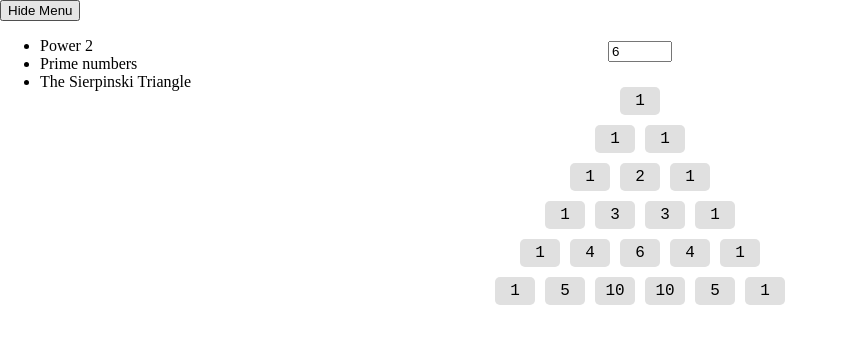
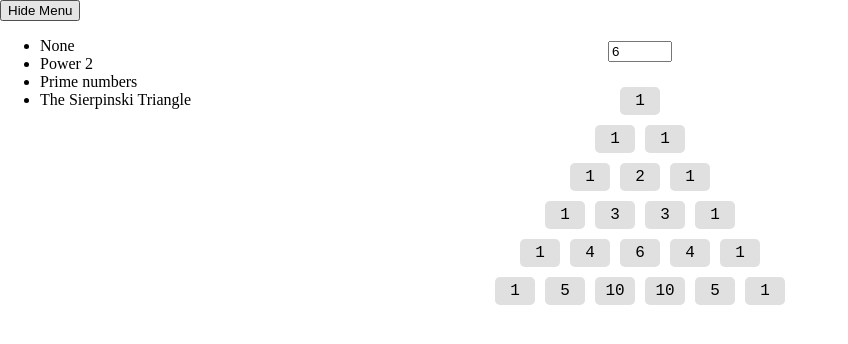
Before and after one commit to krystofmatejka/pascals-triangle, a Next.js app: page / in a window 1280 px wide. Shown: the top 344 px of the page, without its empty margins (0-848 px from the left). Built offline with nearby package versions, Linux system fonts and the light colour scheme.

Commit message:
add sierpinsky triangle

```diff
--- a/src/components/templates/home/home.tsx
+++ b/src/components/templates/home/home.tsx
@@ -1,5 +1,10 @@
 import {FC, useState, useEffect, useRef} from 'react'
 import styled from 'styled-components'
+
+enum Transformation {
+  None,
+  Sierpinski_Triangle
+}
 
 export const pascalsTriangle = (n) => {
   const triangle = [
@@ -61,30 +66,41 @@ const Number = styled.div<{highlight?: string}>`
 
 export const Home: FC = () => {
   const [floor, setFloor] = useState(6)
+  const [transformation, setTransformation] = useState(Transformation.None)
   const containerRef = useRef<HTMLDivElement>()
   const triangle = pascalsTriangle(floor)
 
   useEffect(() => {
-    const biggestNumber = getBiggestNumberFromTriangle(triangle)
-    const leftPadding = numberOfDigits(biggestNumber)
-    const width = 20 + leftPadding * 10
+    if (transformation === Transformation.None) {
+      const biggestNumber = getBiggestNumberFromTriangle(triangle)
+      const leftPadding = numberOfDigits(biggestNumber)
+      const width = 20 + leftPadding * 10
 
-    document.documentElement.style.setProperty('--number-width', `${width}px`)
-  }, [triangle])
+      document.documentElement.style.setProperty('--number-width', `${width}px`)
+    }
+
+    if (transformation === Transformation.Sierpinski_Triangle) {
+      document.documentElement.style.setProperty('--number-width', '40px')
+    }
+  }, [triangle, transformation])
 
   return (
     <>
-      <Menu/>
+      <Menu selectTransformation={setTransformation}/>
       <ContainerInput>
         <input type='number' min='0' max='100' value={floor} onChange={(e) => setFloor(parseInt(e.target.value))}/>
       </ContainerInput>
       <Container ref={containerRef}>
         {triangle.map((row, index) => (
           <Row key={index}>
-            {row.map((number, index) => (
-              <Number key={index}>{number}</Number>
-              //<Number key={index} highlight={(number % 2) ? null: '#c5eeb9'}>{number % 2}</Number>
-            ))}
+            {row.map((number, index) => {
+              if (transformation === Transformation.None) {
+                return <Number key={index}>{number}</Number>
+              }
+              if (transformation === Transformation.Sierpinski_Triangle) {
+                return <Number key={index} highlight={(number % 2) ? null: '#c5eeb9'}>{number % 2}</Number>
+              }
+            })}
           </Row>
         ))}
       </Container>
@@ -97,18 +113,27 @@ const MenuContainer = styled.ul<{visible: boolean}>`
   transform: ${p => p.visible ? 'translateX(0)' : 'translateX(-100%)'};
   transition: transform ease 0.3s;
   background: #fff;
+
+  & > li {
+    cursor: pointer;
+  }
+
+  & > li:hover {
+    text-decoration: underline;
+  }
 `
 
-const Menu: FC = () => {
+const Menu: FC<{selectTransformation: (t: Transformation) => void}> = ({selectTransformation}) => {
   const [visible, setVisible] = useState(true)
 
   return (
     <div>
       <button onClick={() => setVisible((previous) => !previous)}>{visible ? 'Hide Menu': 'Show Menu'}</button>
       <MenuContainer visible={visible}>
+        <li onClick={() => selectTransformation(Transformation.None)}>None</li>
         <li>Power 2</li>
         <li>Prime numbers</li>
-        <li>The Sierpinski Triangle</li>
+        <li onClick={() => selectTransformation(Transformation.Sierpinski_Triangle)}>The Sierpinski Triangle</li>
       </MenuContainer>
     </div>
   )
```
